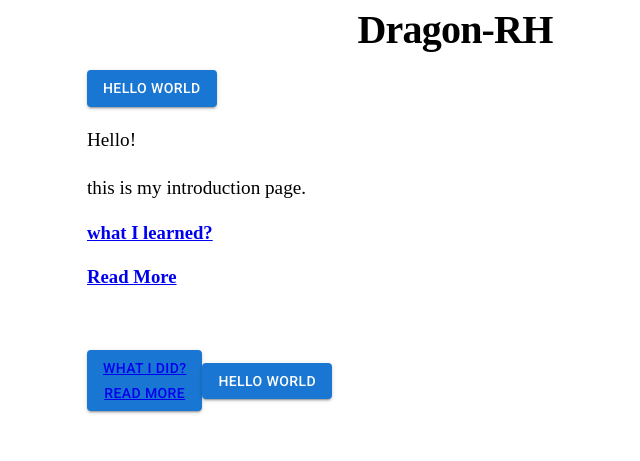
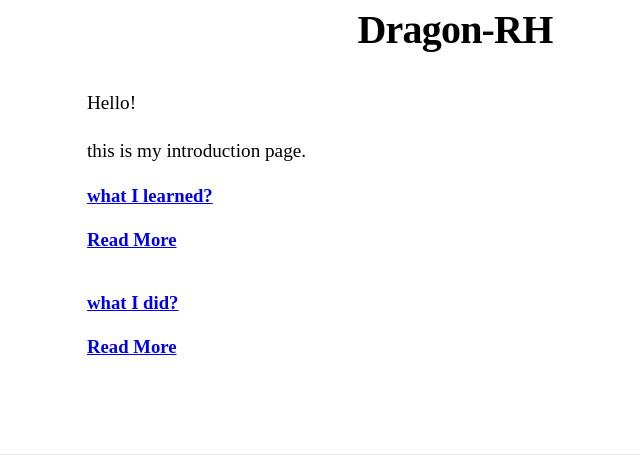
Before and after one commit to Doragon-RH/introduction, a Next.js app: page / in a window 1280 px wide. Shown: the part 208-669 px from the top of the page, without its empty margins (185-825 px from the left). Built offline with nearby package versions, Linux system fonts and the light colour scheme.

Commit message:
MUI出の学習内容の実験

```diff
--- a/pages/index.tsx
+++ b/pages/index.tsx
@@ -3,11 +3,6 @@ import Layout,{siteTitle} from '../components/layout';
 import utilStyles from '../styles/utils.module.css';
 import Link from 'next/link';
 import styles from '../styles/Home.module.css';
-import '@fontsource/roboto/300.css';
-import '@fontsource/roboto/400.css';
-import '@fontsource/roboto/500.css';
-import '@fontsource/roboto/700.css';
-import Button from '@mui/material/Button';
 
 const name = 'Dragon-RH';
 
@@ -19,7 +14,7 @@ export default function Home() {
       <Head>
         <title>{siteTitle}</title>
       </Head>
-      <Button variant="contained">Hello world</Button>
+
       <section className={utilStyles.headingMd}>
         <p>Hello!</p>
         <p>
@@ -28,19 +23,17 @@ export default function Home() {
       </section>
       <h3>
         <Link href="/other/learn">
-          what I learned?<br />
-        <br />
+          what I learned?<br /><br />
           Read More
-        </Link><br /><br /><br />
-
+        </Link><br /><br />
       </h3>
-      <Button variant="contained">
+      <h3>
         <Link href="/other/did">
-            what I did?       <br />
+            what I did?<br /><br />
             Read More
         </Link>
-      </Button>
-      <Button variant="contained">Hello world</Button>
+      </h3>
+
       </Layout>
 
              <footer>
@@ -53,16 +46,7 @@ export default function Home() {
                 <img src="/vercel.svg" alt="Vercel" className={styles.logo} />
               </a>
             </footer>
-            <link
-              rel="stylesheet"
-              href="https://fonts.googleapis.com/icon?family=Material+Icons"
-            />
-            <link rel="preconnect" href="https://fonts.googleapis.com" />
-            <link rel="preconnect" href="https://fonts.gstatic.com" crossorigin />
-            <link
-              rel="stylesheet"
-              href="https://fonts.googleapis.com/css2?family=Roboto:wght@300;400;500;600;700&display=swap"
-            />
+
 
             <style jsx>{`
               main {
--- /dev/null
+++ b/pages/other/test.tsx
@@ -0,0 +1,24 @@
+// MUIの実験
+import '@fontsource/roboto/300.css';
+import '@fontsource/roboto/400.css';
+import '@fontsource/roboto/500.css';
+import '@fontsource/roboto/700.css';
+import Button from '@mui/material/Button';
+import * as React from 'react';
+export default function () {
+    return (
+        <>
+            <Button variant="contained">Hello world</Button>
+            <link
+              rel="stylesheet"
+              href="https://fonts.googleapis.com/icon?family=Material+Icons"
+            />
+            <link rel="preconnect" href="https://fonts.googleapis.com" />
+            <link rel="preconnect" href="https://fonts.gstatic.com" crossorigin />
+            <link
+              rel="stylesheet"
+              href="https://fonts.googleapis.com/css2?family=Roboto:wght@300;400;500;600;700&display=swap"
+            />
+        </>
+    );
+}
--- a/styles/global.css
+++ b/styles/global.css
@@ -20,7 +20,7 @@ body {
 }
 
 a {
-  color: #ec0b0b;
+  color: #3a7fe8;
   text-decoration: none;
 }
 
```
Also changed, not shown: 1 other file (tests, documents, lock files or other folders).
